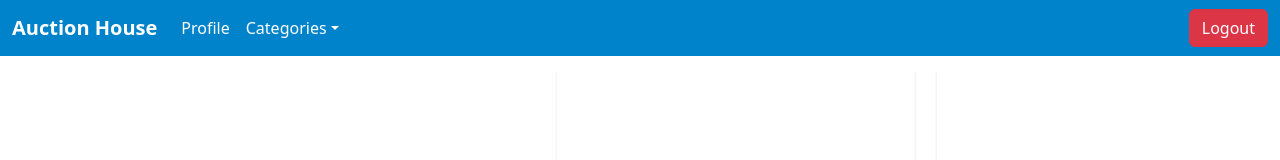
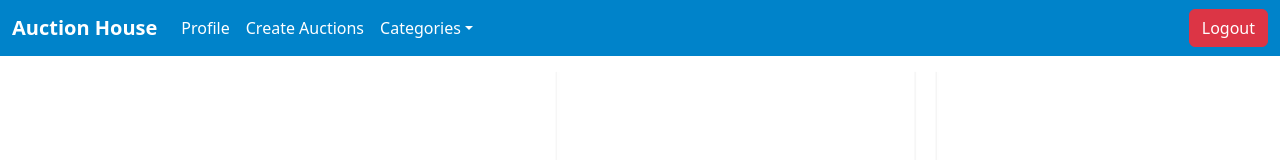
Before and after one commit to martinristow/front-end-auction-house, a React (Vite) app in the folder auction-house/: page / in a window 1280 px wide. Shown: the top 160 px of the page. Built offline with nearby package versions, Linux system fonts and the light colour scheme; sample sign-in values are in the browser's storage.

Commit message:
Added CreateAuction button at Navigation

```diff
--- a/auction-house/src/Components/Navigation.jsx
+++ b/auction-house/src/Components/Navigation.jsx
@@ -21,6 +21,7 @@ function Navigation() {
     }, []);
 
     return (
+
         <Navbar expand="lg" className="custom-navbar">
             <Container fluid>
                 <Navbar.Brand as={Link} to="/">Auction House</Navbar.Brand>
@@ -34,7 +35,10 @@ function Navigation() {
                         {!isLoggedIn && <Nav.Link as={Link} to="/register">Register</Nav.Link>}
                         {!isLoggedIn && <Nav.Link as={Link} to="/login">Login</Nav.Link>}
                         {isLoggedIn && (
-                            <Nav.Link as={Link} to="/profile">Profile</Nav.Link> // Show profile link when logged in
+                            <>
+                            <Nav.Link as={Link} to="/profile">Profile</Nav.Link>
+                            <Nav.Link as={Link} to="/auctions">Create Auctions</Nav.Link>
+                            </>
                         )}
                         <NavDropdown title="Categories" id="navbarScrollingDropdown">
                             <NavDropdown.Item href="/categories/active-auctions">Active Categories</NavDropdown.Item>
```
